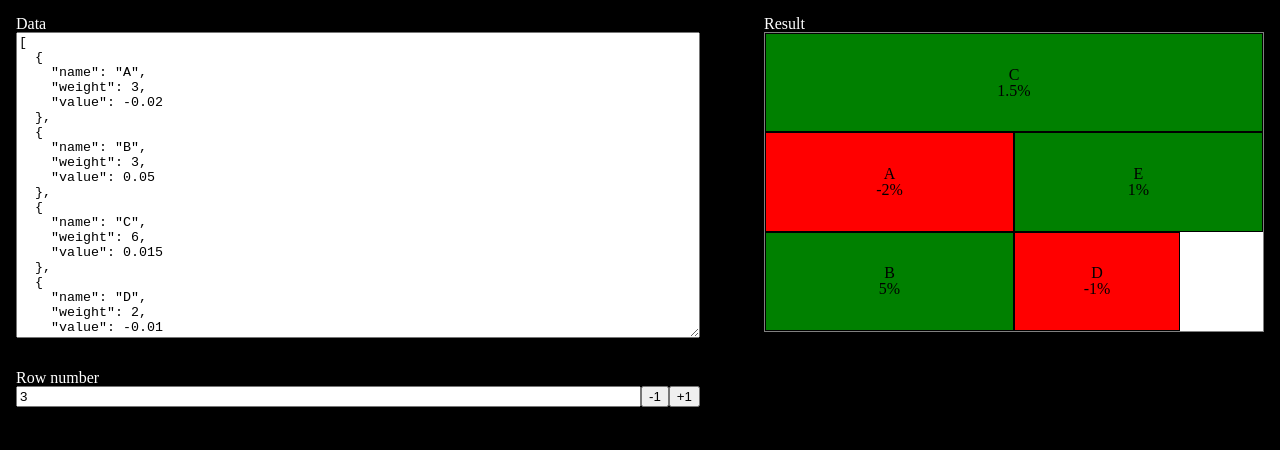
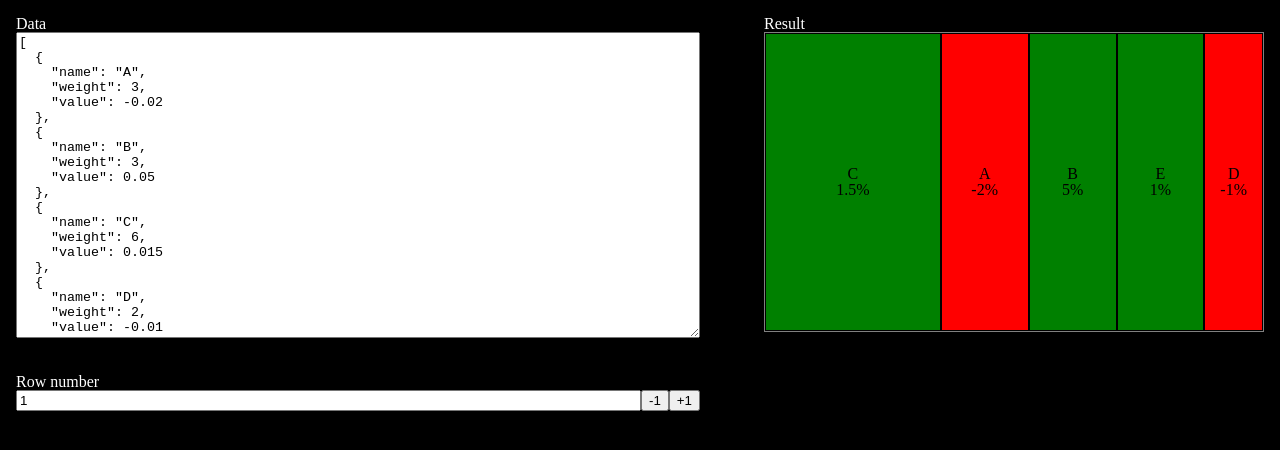
Before and after one commit to edmondsodev19/test-tree-map, a React (Create React App) app: page / in a window 1280 px wide. Shown: the top 450 px of the page. Built offline with nearby package versions, Linux system fonts and the light colour scheme.

Commit message:
feat: add display error msg & edge case handling

```diff
--- a/src/App.js
+++ b/src/App.js
@@ -31,21 +31,26 @@ const mockData = [
   },
 ]
 
+const MIN_ROW_NUM = 1
+
 const App = () => {
   const [displayData, setDisplayData] = useState(
     JSON.stringify(mockData, null, 2)
   )
   const [treeMapData, setTreeMapData] = useState(mockData)
-  const [rowNum, setRowNum] = useState(3)
+  const [rowNum, setRowNum] = useState(MIN_ROW_NUM)
+  const [showErrorMsg, setShowErrorMsg] = useState(false)
 
   const handleChangeTreeMapData = (e) => {
     const inputValue = e.target.value
     setDisplayData(inputValue)
+    setRowNum(MIN_ROW_NUM)
+    setShowErrorMsg(true)
     if (!isJsonString(inputValue)) {
       return
     }
     const dataArr = JSON.parse(inputValue)
-    if (dataArr.length > 50) {
+    if (dataArr.length === 0 || dataArr.length > 50) {
       return
     }
 
@@ -58,7 +63,7 @@ const App = () => {
         return
       }
     }
-
+    setShowErrorMsg(false)
     setTreeMapData(dataArr)
   }
 
@@ -98,6 +103,7 @@ const App = () => {
             value={displayData}
             onChange={handleChangeTreeMapData}
           ></textarea>
+          <div className="error-msg">{showErrorMsg && 'Invalid Data'}</div>
         </div>
 
         <div className="input-row-number-wrapper">
@@ -113,7 +119,7 @@ const App = () => {
           </div>
         </div>
       </div>
-      <TreeMap data={treeMapData} rowNum={rowNum} />
+      <TreeMap isVisible={!showErrorMsg} data={treeMapData} rowNum={rowNum} />
     </div>
   )
 }
--- a/src/components/treeMap/TreeMap.jsx
+++ b/src/components/treeMap/TreeMap.jsx
@@ -2,7 +2,16 @@ import React from 'react'
 import TreeItem from './treeItem/'
 import './styles.css'
 
-const TreeMap = ({ data, rowNum }) => {
+const TreeMap = ({ isVisible, data, rowNum }) => {
+  if (!isVisible) {
+    return (
+      <div className="tree-map-section">
+        <div className="tree-map-title">Result</div>
+        <div className="tree-map"></div>
+      </div>
+    )
+  }
+
   const sortMockData = data.sort((a, b) => b.weight - a.weight)
 
   const getRowWeight = (row) => {
--- a/src/styles.css
+++ b/src/styles.css
@@ -202,3 +202,8 @@ body {
     flex-direction: column;
   }
 }
+
+.error-msg {
+  padding-top: 4px;
+  color: red;
+}
```
